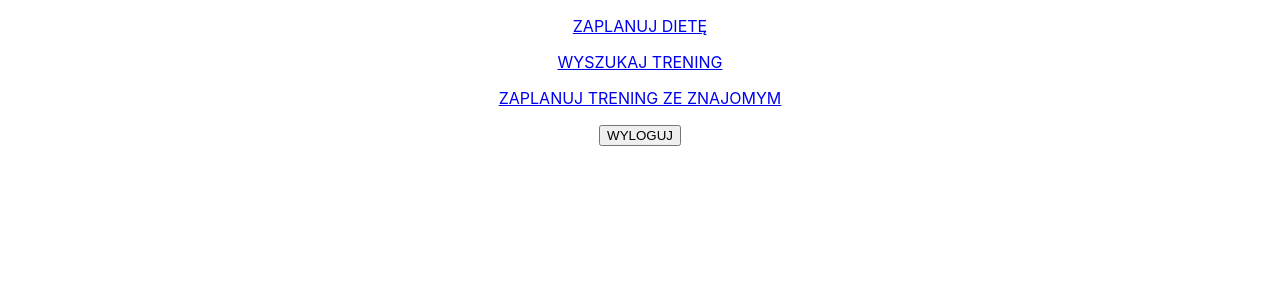
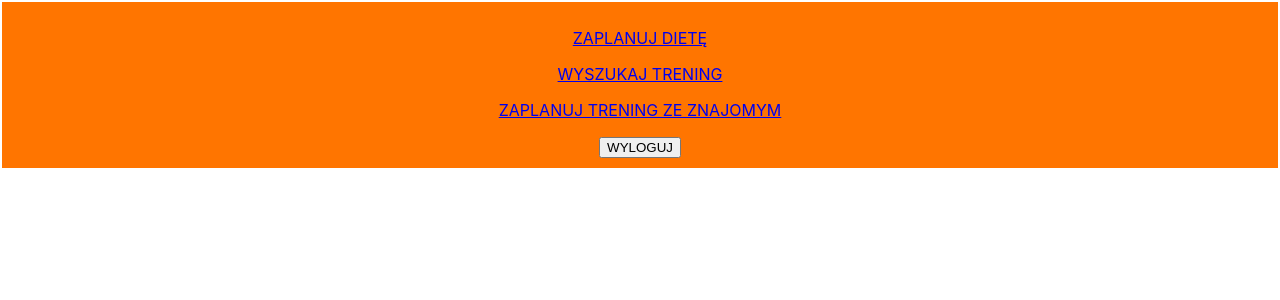
Before and after one commit to rmjar/pulpfiction-app-clone, a React (Create React App) app: page / in a window 1280 px wide. Shown: the top 300 px of the page. Built offline with nearby package versions, Linux system fonts and the light colour scheme.

Commit message:
example styling

```diff
--- a/src/Sidebar/sidebar.css
+++ b/src/Sidebar/sidebar.css
@@ -1,4 +1,4 @@
-sidebar {
+.sidebar {
     background: #ff7500;
     font: white;
     min-width: 200 px;
--- a/src/Sidebar/sidebar.js
+++ b/src/Sidebar/sidebar.js
@@ -1,13 +1,14 @@
 import React, {
-Fragment,
+
 Component
   } from 'react';
+import 'Sidebar/sidebar.css'
 // import {Link} from "react-router-dom"; use after Router is add
 
 
 class Sidebar extends Component {
     render(){
-      return <Fragment>
+      return <div className="sidebar">
         {/* <h1>wyszukaj posiłek</h1><Link></link>
         <h1>wyszukaj trening</h1><Link></link>
         <h1>zaplanuj trening ze znajomym</h1><link></link> */}
@@ -17,7 +18,7 @@ class Sidebar extends Component {
         <p><a href="/search">ZAPLANUJ TRENING ZE ZNAJOMYM</a></p>
         <button type = "logout" >WYLOGUJ</button>
 
-        </Fragment>
+        </div>
 
 
 
```
